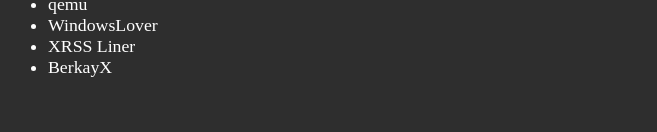
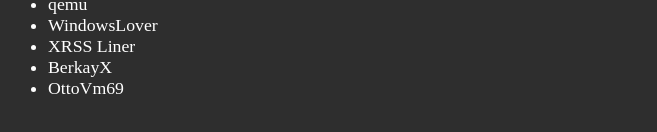
Before and after one commit to kaslmineer7999/kaslmineer7999.github.io, a plain HTML site: page index.html in a window 1280 px wide. Shown: the part 350-482 px from the top of the page, without its empty margins (0-657 px from the left). Drawn offline with Linux system fonts and the light colour scheme.

Commit message:
add a forkie to the list ("OttoVm69")

```diff
--- a/index.html
+++ b/index.html
@@ -43,6 +43,7 @@
       <li>WindowsLover</li>
       <li>XRSS Liner</li>
       <li>BerkayX</li>
+      <li>OttoVm69</li>
     </ul>
   </body>
 </html>
```
